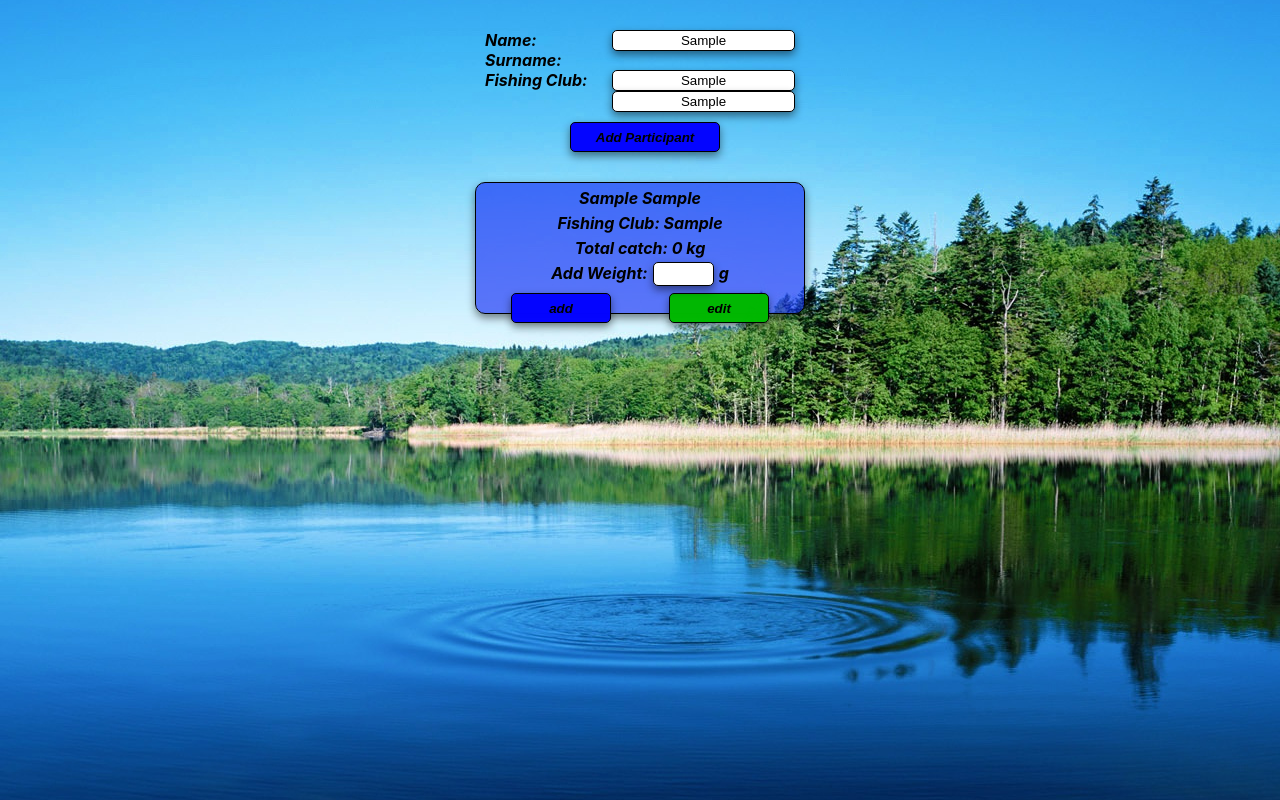
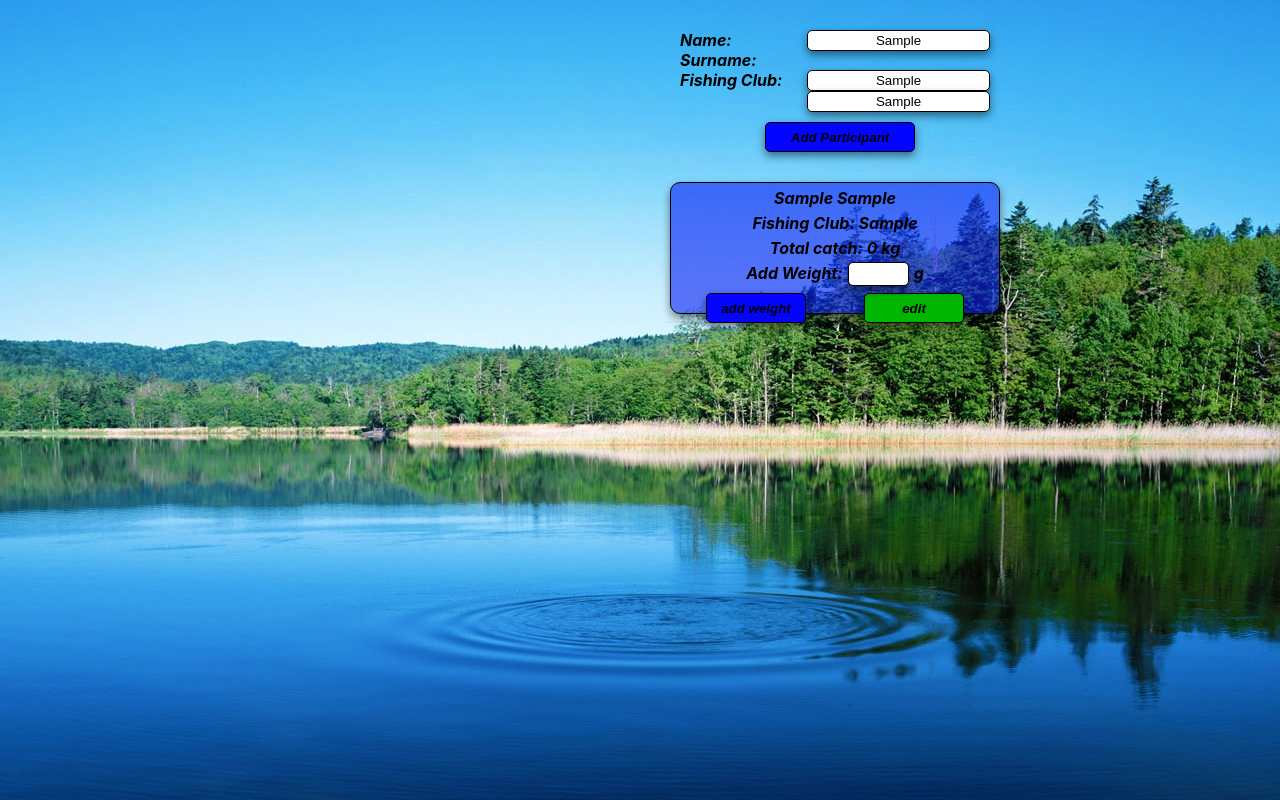
Before and after one commit to Rimvydas1987/Fishing-competition, a React (Create React App) app: page / in a window 1280 px wide. Both pictures are taken after typing "Sample", "Sample", "Sample" into the empty fields and a click on the button "Add Participant". Built offline with nearby package versions, Linux system fonts and the light colour scheme.

Commit message:
some css

```diff
--- a/src/Components/App.jsx
+++ b/src/Components/App.jsx
@@ -94,7 +94,7 @@ function App() {
 
         return (
             <>
-                <div>
+                <div className="cards-div">
                     <div className="registrationBoard">
                         <div>
                             <span className="participantsText">Name: </span>
@@ -108,10 +108,8 @@ function App() {
                         </div>
                         <button className="addParticipants-button" onClick={()=>addParticipant()}>Add Participant</button>
                     </div>
-                    <div className="">
-                        <div className="">
-                            {participants.map((b, i) => <Fisherman open={openEdit} key={b.id}  id={b.id} name={b.name} surname={b.surname} club={b.fishingClub} prize={b.catchWeight} change={changeWeight}/>)}
-                        </div>
+                    <div>
+                        {participants.map((b, i) => <Fisherman open={openEdit} key={b.id}  id={b.id} name={b.name} surname={b.surname} club={b.fishingClub} prize={b.catchWeight} change={changeWeight}/>)}
                     </div>
                 </div>
                 <Edit className = "" id={open} close={closeEdit} erase={deleteFisherman}  save={change}></Edit>
--- a/src/Components/EditWindow.jsx
+++ b/src/Components/EditWindow.jsx
@@ -1,5 +1,5 @@
 import React, {useState} from 'react';
-    function Edit ({id, name, surname, club, erase, close, save}) {
+    function Edit ({id, erase, close, save}) {
 
         const [editName, setEditName] = useState('');
         const [editSurname, setEditSurname] = useState('');
@@ -23,7 +23,7 @@ import React, {useState} from 'react';
                 <div className="line">
                     <span className = "text flex">Name: </span>
                     <input className="catch-input" type="text" value={editName} onChange={editNameInputHandler}/>
-                    <span className = "text flex">Surame: </span>
+                    <span className = "text flex">Surname: </span>
                     <input className="catch-input" type="text" value={editSurname} onChange={editSurnameInputHandler}/>
                     <span className = "text flex">Fishing Club: </span>
                     <input className="catch-input" type="text" value={editFishingClub} onChange={editFishingClubInputHandler}/>
--- a/src/Components/Fisherman.jsx
+++ b/src/Components/Fisherman.jsx
@@ -18,7 +18,7 @@ import React, {useState} from 'react';
                     <span className = "text">g</span>
                 </div>
                 <div>
-                    <button className = "addCatch-button" onClick={()=>change(id, editInput)}>add</button>
+                    <button className = "addCatch-button" onClick={()=>change(id, editInput)}>add weight</button>
                     <button className = "edit-button" onClick={()=>open(id)}>edit</button>
                 </div>
             </div>);
--- a/src/index.scss
+++ b/src/index.scss
@@ -166,7 +166,15 @@ code {
   width:310px;
 }
 .window {
-  width: 350px;
+  width: 500px;
   height: 200px;
-
+  background-color: #33f50c;
+  border: 1px solid black;
+  border-radius: 10px;
+  box-shadow: 0px 4px 8px 0px rgba(0, 0, 0, 0.479);
+  position: absolute;
+  margin-top: 200px;
 }
+.cards-div{
+  position: absolute;
+}
```
